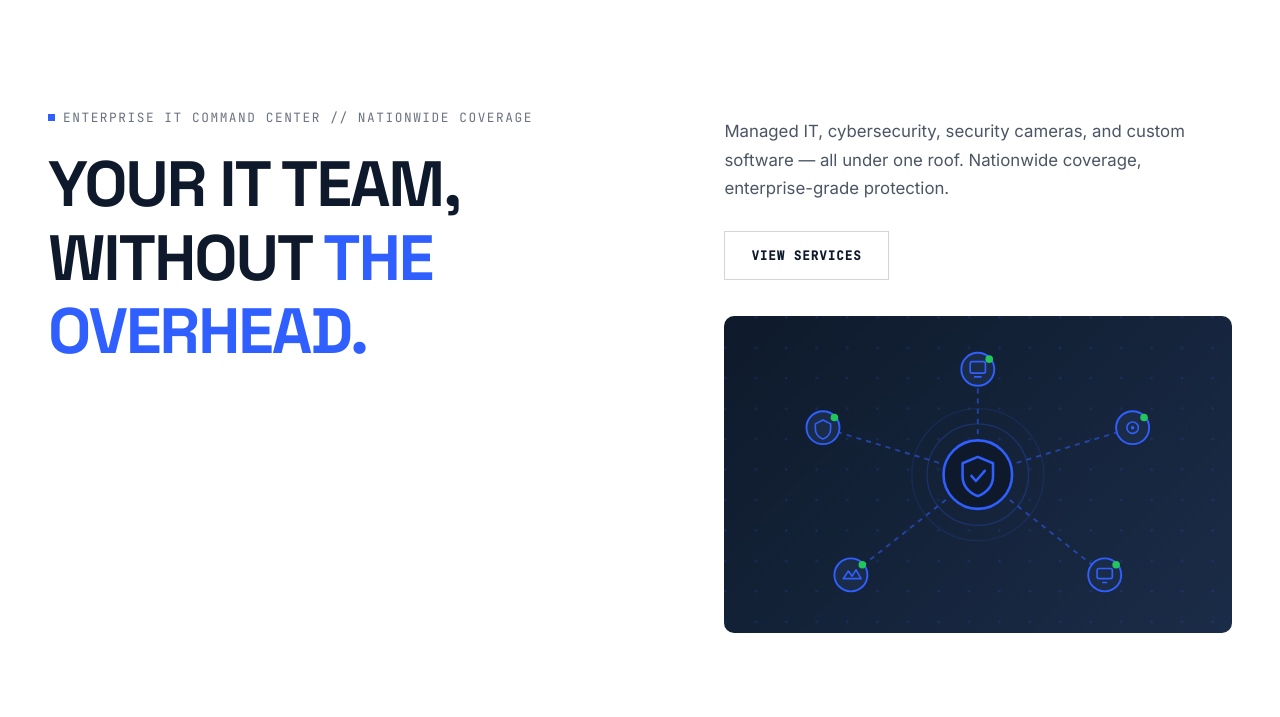
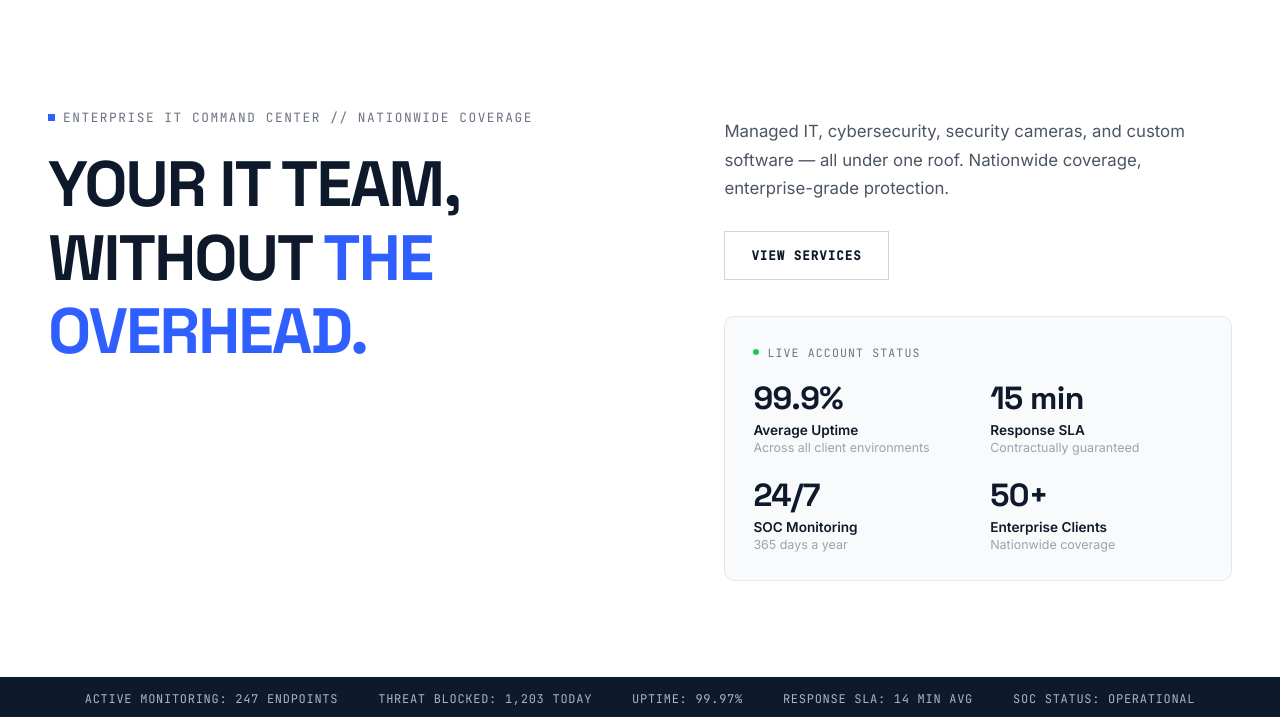
Before and after one commit to alexzilberberg1-ux/BAMS-Technology, a plain HTML site: page index.html in a window 1280 px wide. Shown: the part 83-800 px from the top of the page. Drawn offline with nearby package versions, Linux system fonts and the light colour scheme.

Commit message:
Replace hero graphic with a live account stats panel
Swap the decorative network-hub SVG for real numbers already
used elsewhere on the site (uptime, response SLA, SOC monitoring,
client count) — informative instead of purely decorative.

```diff
--- a/index.html
+++ b/index.html
@@ -65,53 +65,20 @@
       <div style="display:flex;gap:14px;margin-bottom:36px">
         <a href="#services-section" style="display:inline-block;border:1px solid #D1D5DB;color:{{ navyDark }};font-family:'JetBrains Mono',monospace;font-size:0.78rem;letter-spacing:0.08em;font-weight:600;padding:15px 26px">VIEW SERVICES</a>
       </div>
-      <div style="width:100%;aspect-ratio:16/10;background:linear-gradient(135deg,{{ navyDark }},#1B2C48);border-radius:10px;overflow:hidden">
-        <svg viewBox="0 0 400 250" style="width:100%;height:100%;display:block" xmlns="http://www.w3.org/2000/svg">
-          <defs>
-            <pattern id="hero-grid" width="24" height="24" patternUnits="userSpaceOnUse">
-              <circle cx="1" cy="1" r="1" fill="{{ accentBlue }}" opacity="0.18"></circle>
-            </pattern>
-          </defs>
-          <rect width="400" height="250" fill="url(#hero-grid)"></rect>
-          <line x1="200" y1="125" x2="200" y2="42" stroke="{{ accentBlue }}" stroke-width="1.5" stroke-dasharray="4 4" opacity="0.55"></line>
-          <line x1="200" y1="125" x2="322" y2="88" stroke="{{ accentBlue }}" stroke-width="1.5" stroke-dasharray="4 4" opacity="0.55"></line>
-          <line x1="200" y1="125" x2="300" y2="204" stroke="{{ accentBlue }}" stroke-width="1.5" stroke-dasharray="4 4" opacity="0.55"></line>
-          <line x1="200" y1="125" x2="100" y2="204" stroke="{{ accentBlue }}" stroke-width="1.5" stroke-dasharray="4 4" opacity="0.55"></line>
-          <line x1="200" y1="125" x2="78" y2="88" stroke="{{ accentBlue }}" stroke-width="1.5" stroke-dasharray="4 4" opacity="0.55"></line>
-          <circle cx="200" cy="125" r="52" fill="none" stroke="{{ accentBlue }}" stroke-width="1" opacity="0.15"></circle>
-          <circle cx="200" cy="125" r="40" fill="none" stroke="{{ accentBlue }}" stroke-width="1" opacity="0.25"></circle>
-          <circle cx="200" cy="125" r="27" fill="{{ navyDark }}" stroke="{{ accentBlue }}" stroke-width="2"></circle>
-          <path d="M200 111l12 5v10c0 8-5 13-12 16-7-3-12-8-12-16v-10z" fill="none" stroke="{{ accentBlue }}" stroke-width="2" stroke-linejoin="round"></path>
-          <path d="M195 126l3.5 4 7-8" fill="none" stroke="{{ accentBlue }}" stroke-width="2" stroke-linecap="round" stroke-linejoin="round"></path>
-          <g>
-            <circle cx="200" cy="42" r="13" fill="#1B2C48" stroke="{{ accentBlue }}" stroke-width="1.5"></circle>
-            <rect x="194" y="36" width="12" height="9" rx="1.5" fill="none" stroke="{{ accentBlue }}" stroke-width="1.3"></rect>
-            <line x1="197" y1="48" x2="203" y2="48" stroke="{{ accentBlue }}" stroke-width="1.3"></line>
-            <circle cx="209" cy="34" r="3" fill="#22C55E"></circle>
-          </g>
-          <g>
-            <circle cx="322" cy="88" r="13" fill="#1B2C48" stroke="{{ accentBlue }}" stroke-width="1.5"></circle>
-            <circle cx="322" cy="88" r="4.5" fill="none" stroke="{{ accentBlue }}" stroke-width="1.3"></circle>
-            <circle cx="322" cy="88" r="1.4" fill="{{ accentBlue }}"></circle>
-            <circle cx="331" cy="80" r="3" fill="#22C55E"></circle>
-          </g>
-          <g>
-            <circle cx="300" cy="204" r="13" fill="#1B2C48" stroke="{{ accentBlue }}" stroke-width="1.5"></circle>
-            <rect x="294" y="199" width="12" height="8" rx="1.5" fill="none" stroke="{{ accentBlue }}" stroke-width="1.3"></rect>
-            <line x1="298" y1="210" x2="302" y2="210" stroke="{{ accentBlue }}" stroke-width="1.3"></line>
-            <circle cx="309" cy="196" r="3" fill="#22C55E"></circle>
-          </g>
-          <g>
-            <circle cx="100" cy="204" r="13" fill="#1B2C48" stroke="{{ accentBlue }}" stroke-width="1.5"></circle>
-            <path d="M94 207l4-6 3 4 3-5 4 7z" fill="none" stroke="{{ accentBlue }}" stroke-width="1.3" stroke-linejoin="round"></path>
-            <circle cx="109" cy="196" r="3" fill="#22C55E"></circle>
-          </g>
-          <g>
-            <circle cx="78" cy="88" r="13" fill="#1B2C48" stroke="{{ accentBlue }}" stroke-width="1.5"></circle>
-            <path d="M78 82l6 3v4c0 4-2.5 6.5-6 8-3.5-1.5-6-4-6-8v-4z" fill="none" stroke="{{ accentBlue }}" stroke-width="1.3" stroke-linejoin="round"></path>
-            <circle cx="87" cy="80" r="3" fill="#22C55E"></circle>
-          </g>
-        </svg>
+      <div style="width:100%;background:#F9FAFB;border:1px solid #E5E7EB;border-radius:10px;padding:28px">
+        <div style="display:flex;align-items:center;gap:8px;font-family:'JetBrains Mono',monospace;font-size:0.72rem;letter-spacing:0.1em;color:#6B7280;margin-bottom:22px">
+          <span style="width:6px;height:6px;border-radius:50%;background:#22C55E"></span>
+          LIVE ACCOUNT STATUS
+        </div>
+        <div style="display:grid;grid-template-columns:1fr 1fr;gap:24px">
+          <sc-for list="{{ stats }}" as="stat" hint-placeholder-count="4">
+            <div>
+              <div style="font-family:'Space Grotesk',sans-serif;font-weight:700;font-size:2rem;color:{{ navyDark }};letter-spacing:-0.02em;line-height:1">{{ stat.value }}{{ stat.suffix }}</div>
+              <div style="font-size:0.85rem;font-weight:600;color:{{ navyDark }};margin-top:8px">{{ stat.label }}</div>
+              <div style="font-size:0.78rem;color:#9CA3AF;margin-top:2px">{{ stat.sublabel }}</div>
+            </div>
+          </sc-for>
+        </div>
       </div>
     </div>
   </section>
```
